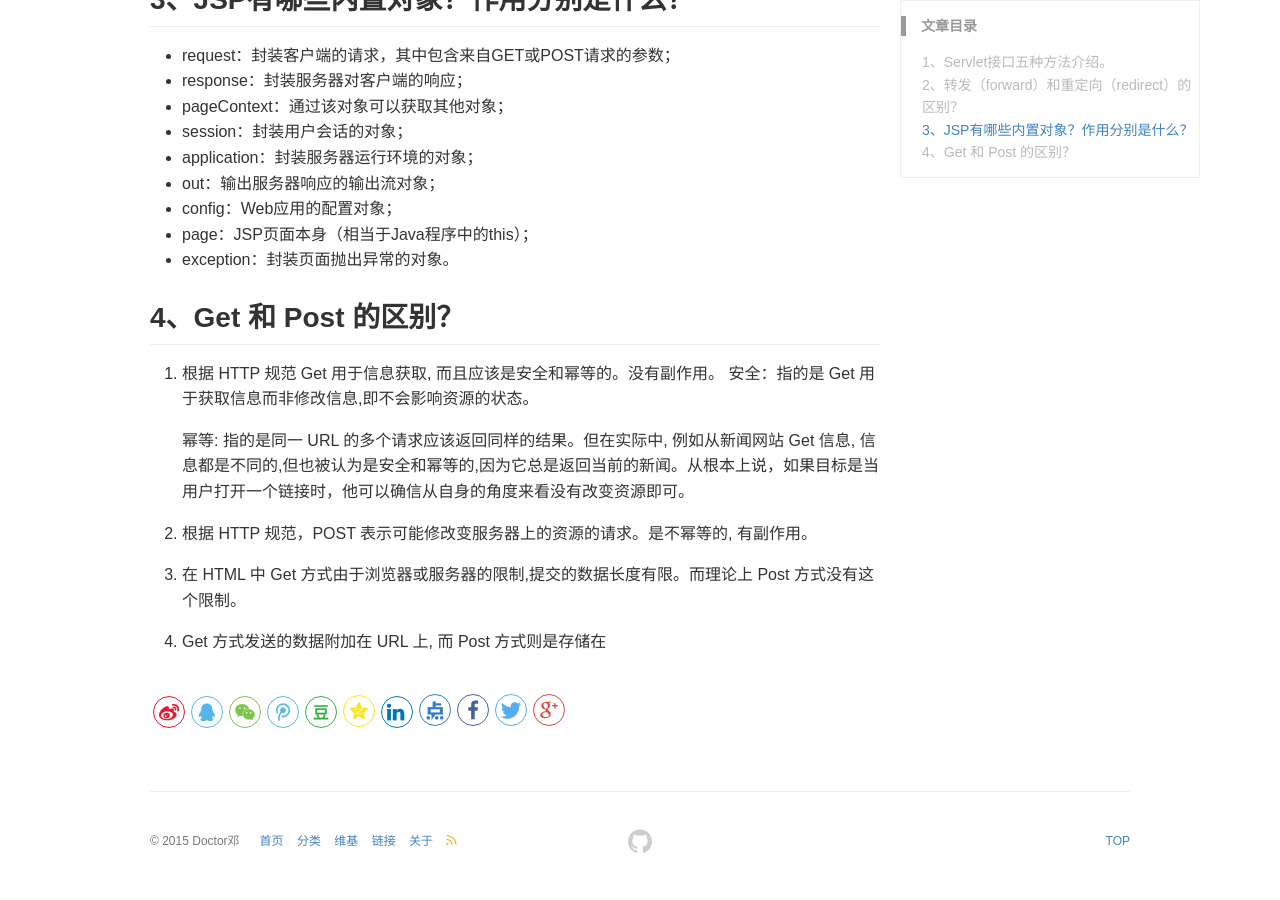
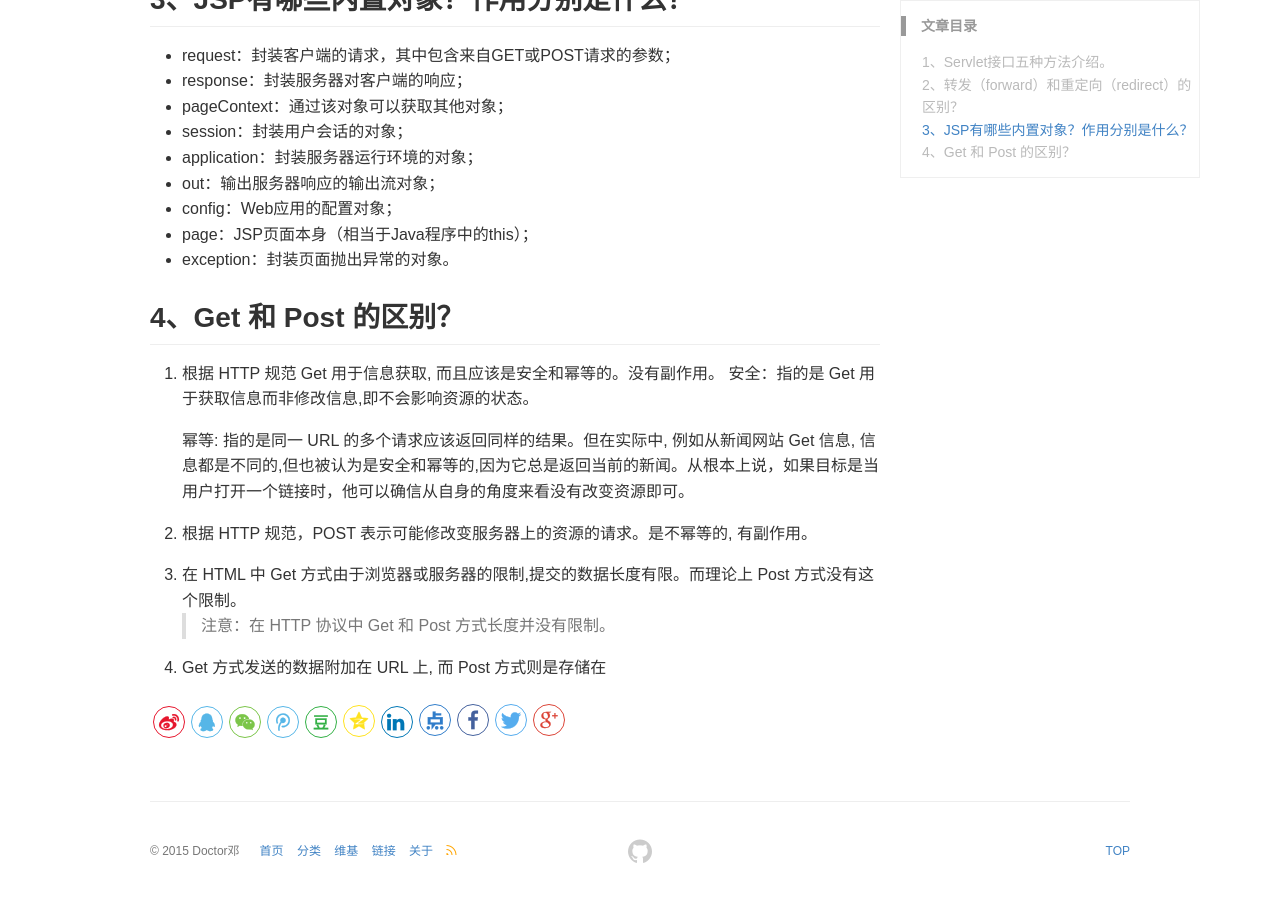
Before and after one commit to DoctorDeng/DoctorDeng.github.io, a Jekyll site: the page built from _posts/2016-09-12-java-面试.md, in a window 1280 px wide and 900 px high, scrolled down 1506 px. Built offline with Jekyll 4.4.1, drawn with Linux system fonts in a browser that asks for light colours.

Commit message:
modify file

```diff
--- a/_posts/2016-09-12-java-面试.md
+++ b/_posts/2016-09-12-java-面试.md
@@ -58,5 +58,6 @@ keywords: java, 面试
 2. 根据 HTTP 规范，POST 表示可能修改变服务器上的资源的请求。是不幂等的, 有副作用。
 
 3. 在 HTML 中 Get 方式由于浏览器或服务器的限制,提交的数据长度有限。而理论上 Post 方式没有这个限制。
+    >注意：在 HTTP 协议中 Get 和 Post 方式长度并没有限制。
 
 4. Get 方式发送的数据附加在 URL 上, 而 Post 方式则是存储在
```
